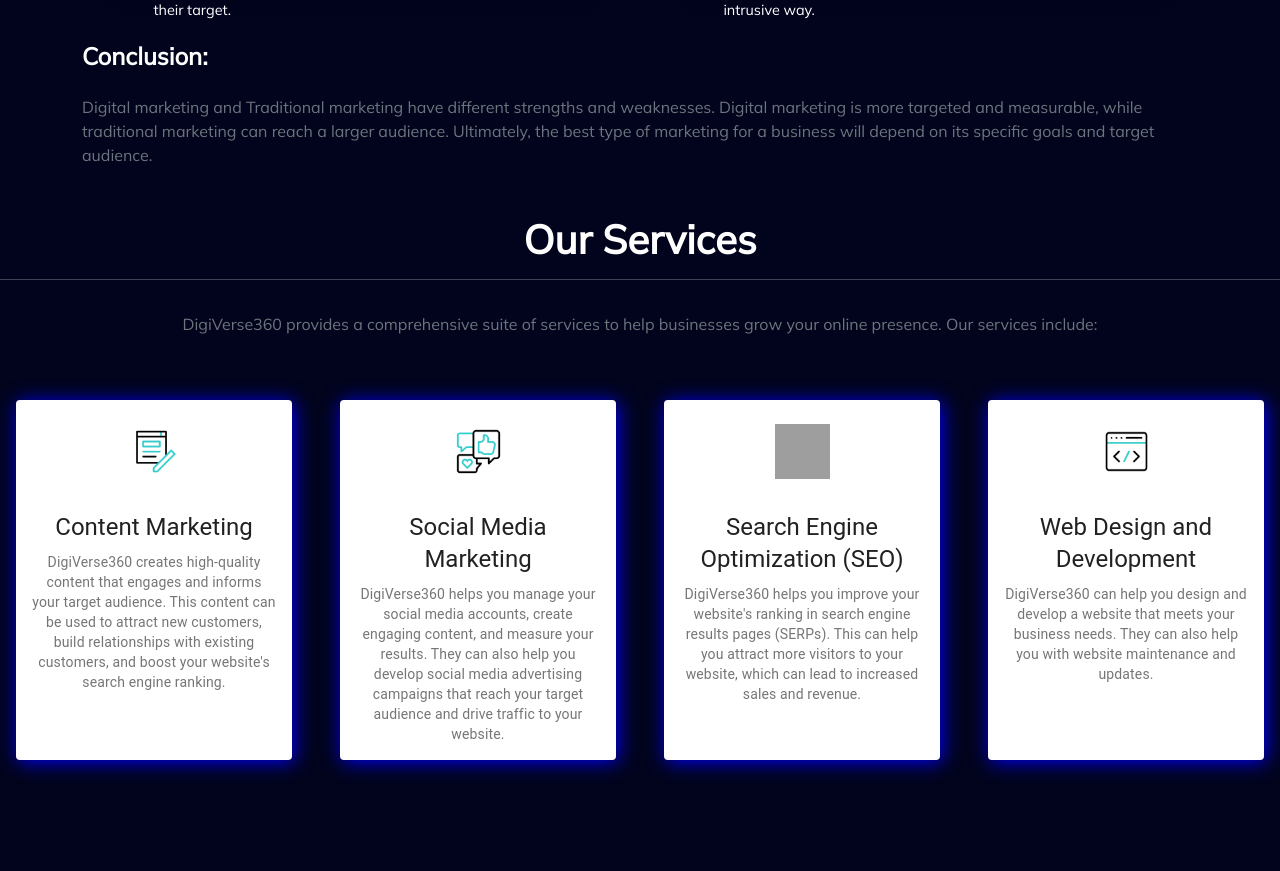
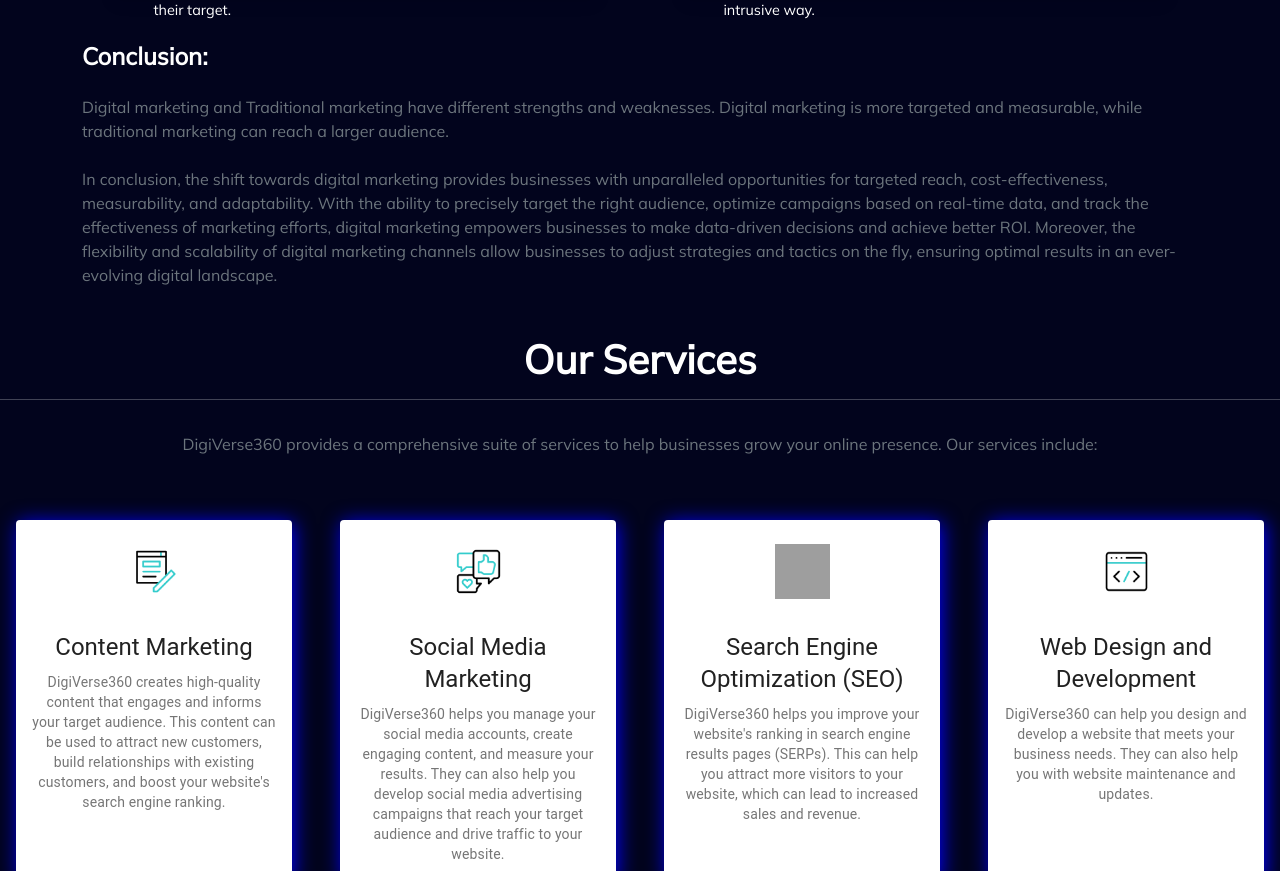
Before and after one commit to rajkishorepatra/digiverse, a React (Create React App) app: page /service in a window 1280 px wide. Shown: the part 1180-2051 px from the top of the page. Built offline with nearby package versions, Linux system fonts and the light colour scheme; grey boxes are pictures that could not be loaded; a web font is replaced by a local one.

Commit message:
minor fix (add missing content)

```diff
--- a/src/components/MarketingComparison.jsx
+++ b/src/components/MarketingComparison.jsx
@@ -98,9 +98,14 @@ const MarketingComparison = () => {
       <p className="text-secondary">
         Digital marketing and Traditional marketing have different strengths and
         weaknesses. Digital marketing is more targeted and measurable, while
-        traditional marketing can reach a larger audience. Ultimately, the best
-        type of marketing for a business will depend on its specific goals and
-        target audience.
+        traditional marketing can reach a larger audience. <br /> <br />
+        In conclusion, the shift towards digital marketing provides businesses with
+         unparalleled opportunities for targeted reach, cost-effectiveness, measurability,
+         and adaptability. With the ability to precisely target the right audience, optimize
+         campaigns based on real-time data, and track the effectiveness of marketing efforts,
+          digital marketing empowers businesses to make data-driven decisions and achieve better ROI.
+           Moreover, the flexibility and scalability of digital marketing channels allow businesses to
+           adjust strategies and tactics on the fly, ensuring optimal results in an ever-evolving digital landscape.
       </p>
       </div>
     </Container>
```
